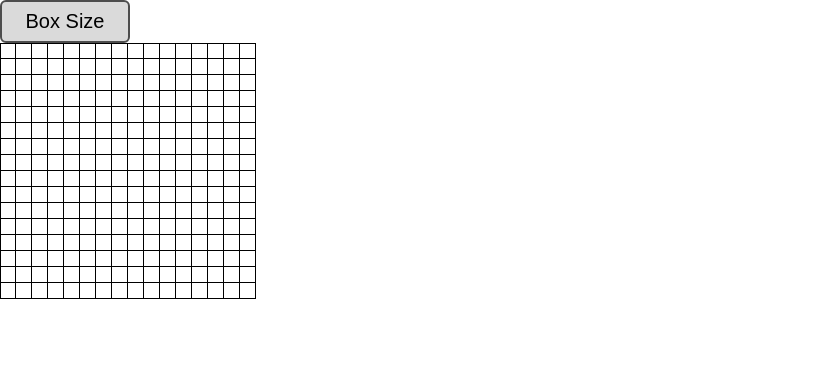
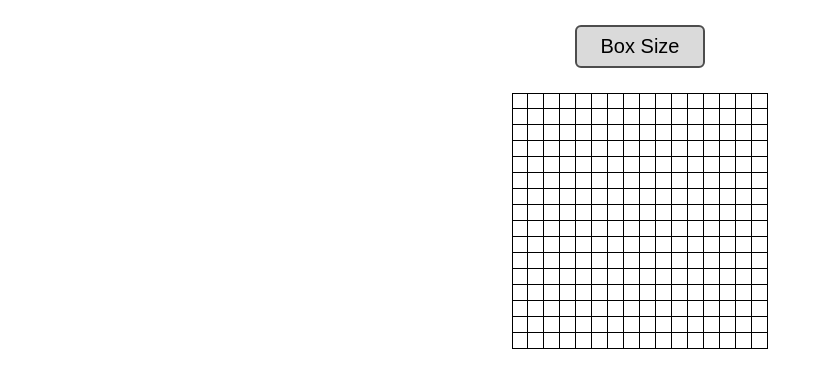
Before and after one commit to deseyo/etch-a-sketch, a plain HTML site: page index.html in a window 1280 px wide. Shown: the whole page, without its empty margins (0-831 px from the left). Drawn offline with Linux system fonts and the light colour scheme.

Commit message:
Add webpage-content container to center webpage content

```diff
--- a/index.html
+++ b/index.html
@@ -8,9 +8,9 @@
   <script src="./javascript.js" defer></script>
 </head>
 <body>
-  <button id="btn-size">Box Size</button>
-  <div id="old-container">
-
+  <div id="webpage-content">
+    <button id="btn-size">Box Size</button>
+    <div id="old-container"></div>
   </div>
 </body>
 </html>
```
